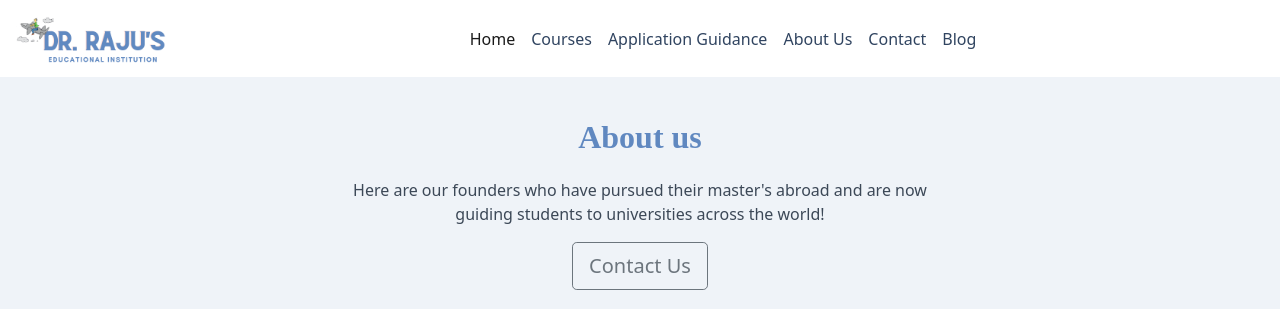
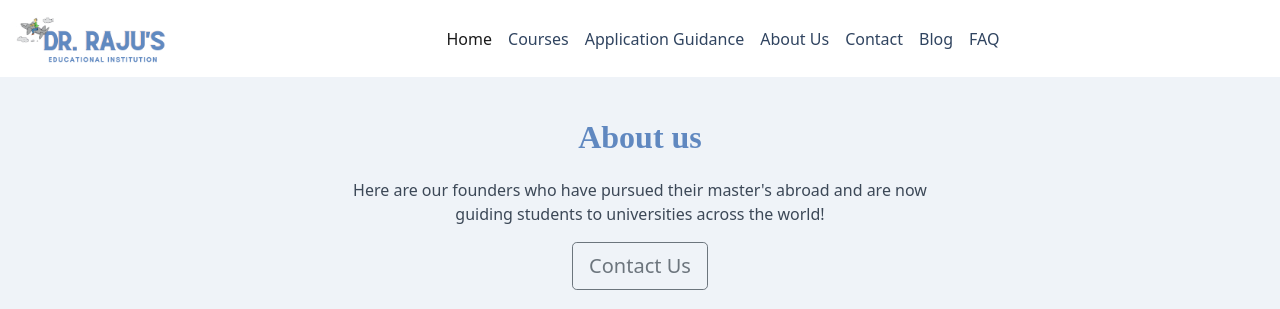
Before and after one commit to GA352491/drrajus, a Django app: page /about_us/ in a window 1280 px wide. Shown: the top 309 px of the page. Run offline with Django 3.2, Linux system fonts and the light colour scheme; some libraries are stand-ins or nearby versions.

Commit message:
Add files via upload

```diff
--- a/elearning/templates/snippets/navbar.html
+++ b/elearning/templates/snippets/navbar.html
@@ -33,6 +33,9 @@
                 <li class="nav-item">
                     <a class="nav-link" href="{% url 'blog' %}">Blog</a>
                 </li>
+                <li class="nav-item">
+                    <a class="nav-link" href="{% url 'faq' %}">FAQ</a>
+                </li>
 
             </ul>
             <!--<ul class="navbar-nav">
```
